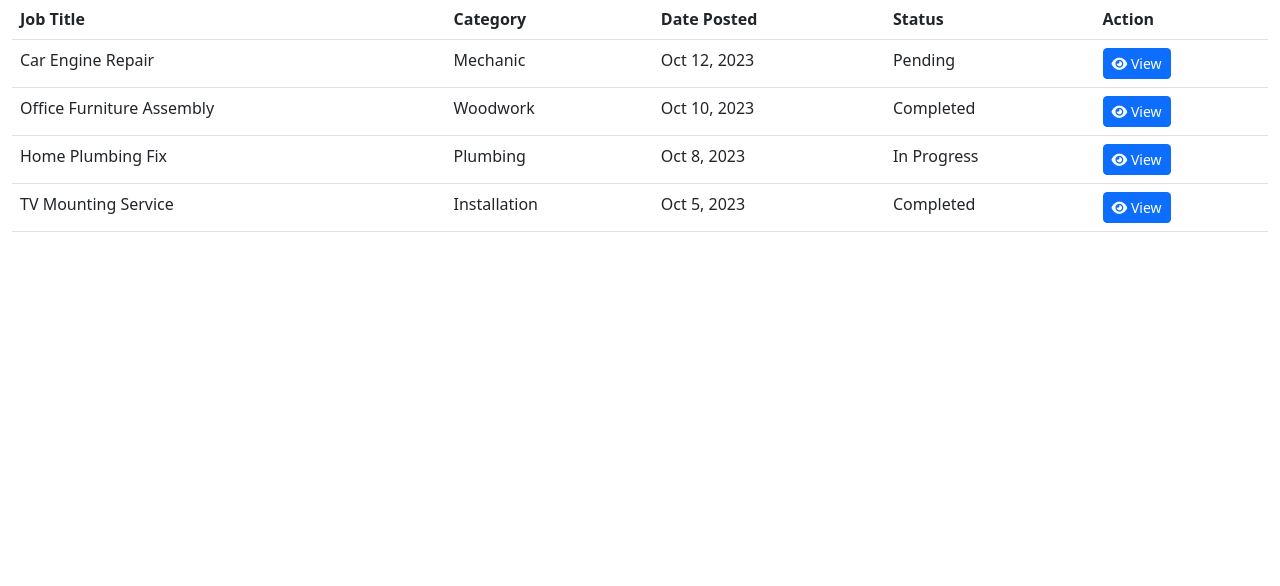
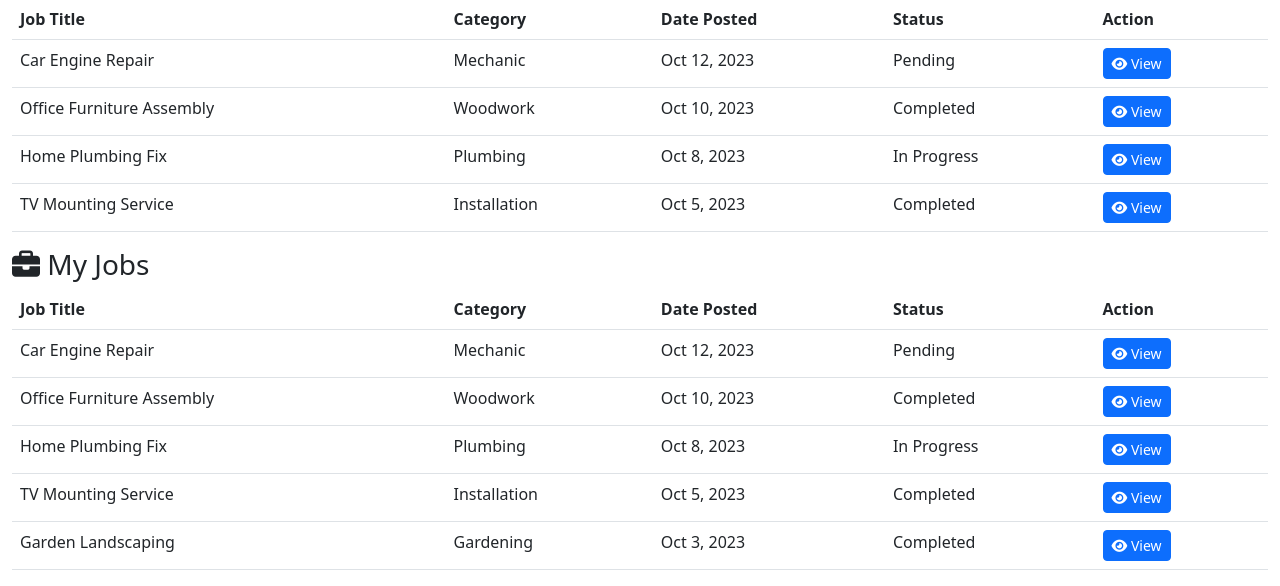
Before and after one commit to yashodha-gunawardana/QuickFix-API, a Spring Boot app: page /customerDashboard.html in a window 1280 px wide. Shown: the part 937-1523 px from the top of the page. Before the commit the page ends 1169 px from the top, so only its background shows below. Run offline with Spring Boot 4, Linux system fonts and the light colour scheme.

Commit message:
Implement the my jobs page with a table listing job titles, categories, dates, statuses, and view actions

```diff
--- a/src/main/resources/static/customerDashboard.html
+++ b/src/main/resources/static/customerDashboard.html
@@ -166,6 +166,67 @@
             </div>
         </div>
     </div>
+
+    <!-- My Jobs Page -->
+    <div class="page-content" id="my-jobs">
+        <div class="container-fluid">
+            <div class="table-section">
+                <div class="table-header">
+                    <h3><i class="fas fa-briefcase"></i> My Jobs</h3>
+                </div>
+                <div class="table-content">
+                    <table class="table">
+                        <thead>
+                        <tr>
+                            <th>Job Title</th>
+                            <th>Category</th>
+                            <th>Date Posted</th>
+                            <th>Status</th>
+                            <th>Action</th>
+                        </tr>
+                        </thead>
+                        <tbody>
+                        <tr>
+                            <td>Car Engine Repair</td>
+                            <td>Mechanic</td>
+                            <td>Oct 12, 2023</td>
+                            <td><span class="status-badge badge-pending">Pending</span></td>
+                            <td><a href="#" class="btn btn-primary btn-sm action-btn"><i class="fas fa-eye"></i> View</a></td>
+                        </tr>
+                        <tr>
+                            <td>Office Furniture Assembly</td>
+                            <td>Woodwork</td>
+                            <td>Oct 10, 2023</td>
+                            <td><span class="status-badge badge-completed">Completed</span></td>
+                            <td><a href="#" class="btn btn-primary btn-sm action-btn"><i class="fas fa-eye"></i> View</a></td>
+                        </tr>
+                        <tr>
+                            <td>Home Plumbing Fix</td>
+                            <td>Plumbing</td>
+                            <td>Oct 8, 2023</td>
+                            <td><span class="status-badge badge-inprogress">In Progress</span></td>
+                            <td><a href="#" class="btn btn-primary btn-sm action-btn"><i class="fas fa-eye"></i> View</a></td>
+                        </tr>
+                        <tr>
+                            <td>TV Mounting Service</td>
+                            <td>Installation</td>
+                            <td>Oct 5, 2023</td>
+                            <td><span class="status-badge badge-completed">Completed</span></td>
+                            <td><a href="#" class="btn btn-primary btn-sm action-btn"><i class="fas fa-eye"></i> View</a></td>
+                        </tr>
+                        <tr>
+                            <td>Garden Landscaping</td>
+                            <td>Gardening</td>
+                            <td>Oct 3, 2023</td>
+                            <td><span class="status-badge badge-completed">Completed</span></td>
+                            <td><a href="#" class="btn btn-primary btn-sm action-btn"><i class="fas fa-eye"></i> View</a></td>
+                        </tr>
+                        </tbody>
+                    </table>
+                </div>
+            </div>
+        </div>
+    </div>
 </div>
 
 </body>
```
